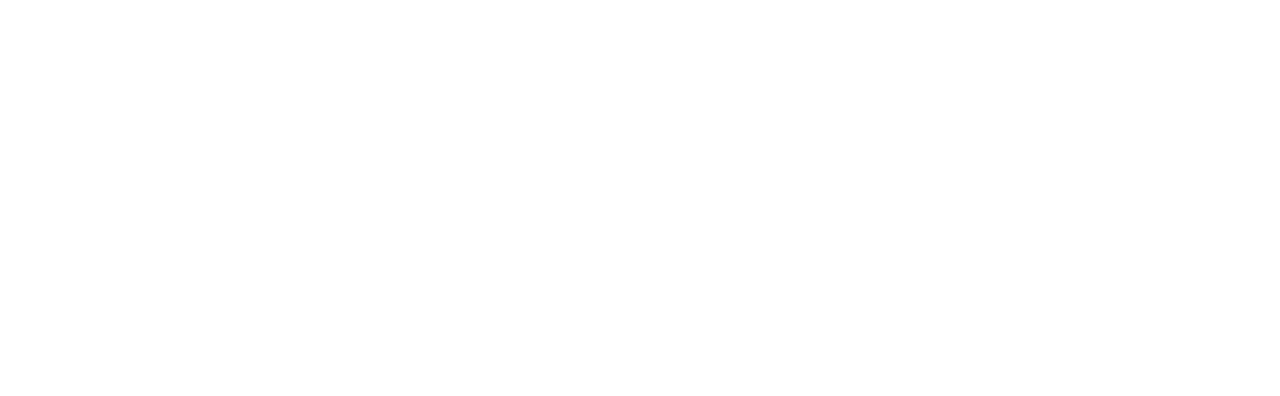
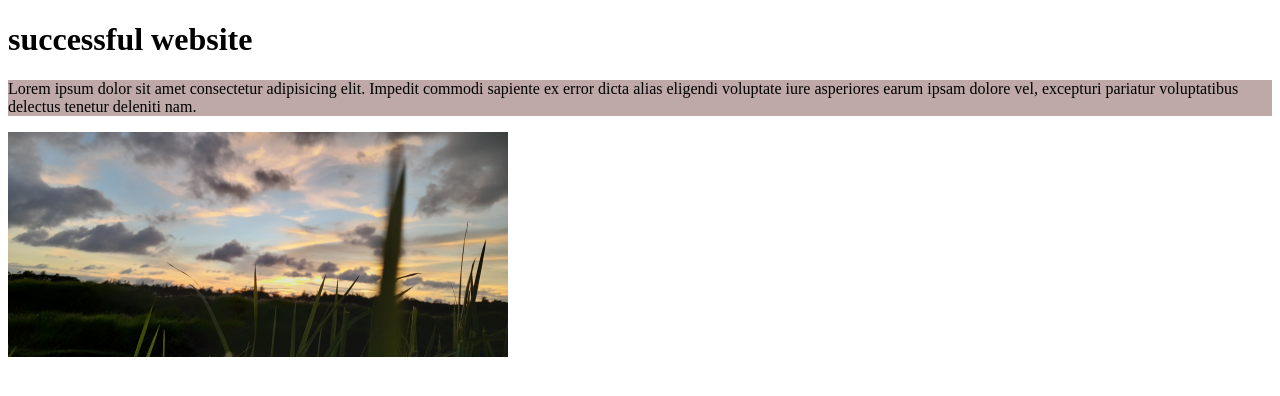
Before and after one commit to rifatahmed34/frist-website-repo, a plain HTML site: page index.html in a window 1280 px wide. Drawn offline with Linux system fonts and the light colour scheme.

Commit message:
added the frist pic

```diff
--- /dev/null
+++ b/cssfile/style.css
@@ -0,0 +1,4 @@
+.Rifat{
+    background-color: rgb(190, 168, 168);
+    border: 40px;
+}
--- a/index.html
+++ b/index.html
@@ -4,8 +4,13 @@
     <meta charset="UTF-8">
     <meta name="viewport" content="width=device-width, initial-scale=1.0">
     <title>frist website repo</title>
+    <link rel="stylesheet" href="cssfile/style.css">
 </head>
 <body>
-
+    <div>
+        <h1>successful website</h1>
+        <p  class="Rifat">Lorem ipsum dolor sit amet consectetur adipisicing elit. Impedit commodi sapiente ex error dicta alias eligendi voluptate iure asperiores earum ipsam dolore vel, excepturi pariatur voluptatibus delectus tenetur deleniti nam.</p>
+        <img width="500px" src="imges/20220624_184810.jpg" alt="">
+    </div>
 </body>
 </html>
```
Also changed, not shown: imges/20220624_183408.jpg (added), imges/20220624_184810.jpg (added), imges/rifat.jpg (added).
